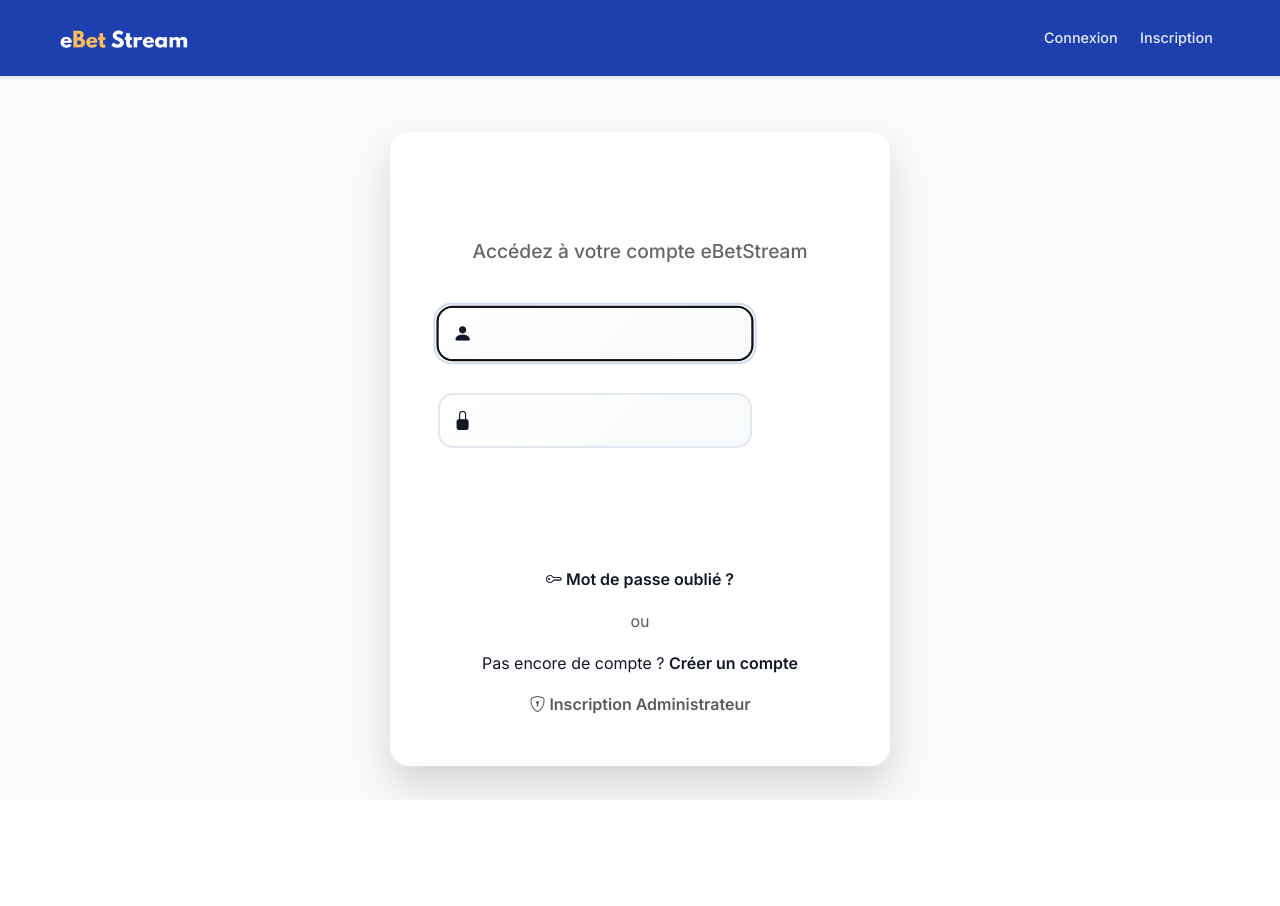
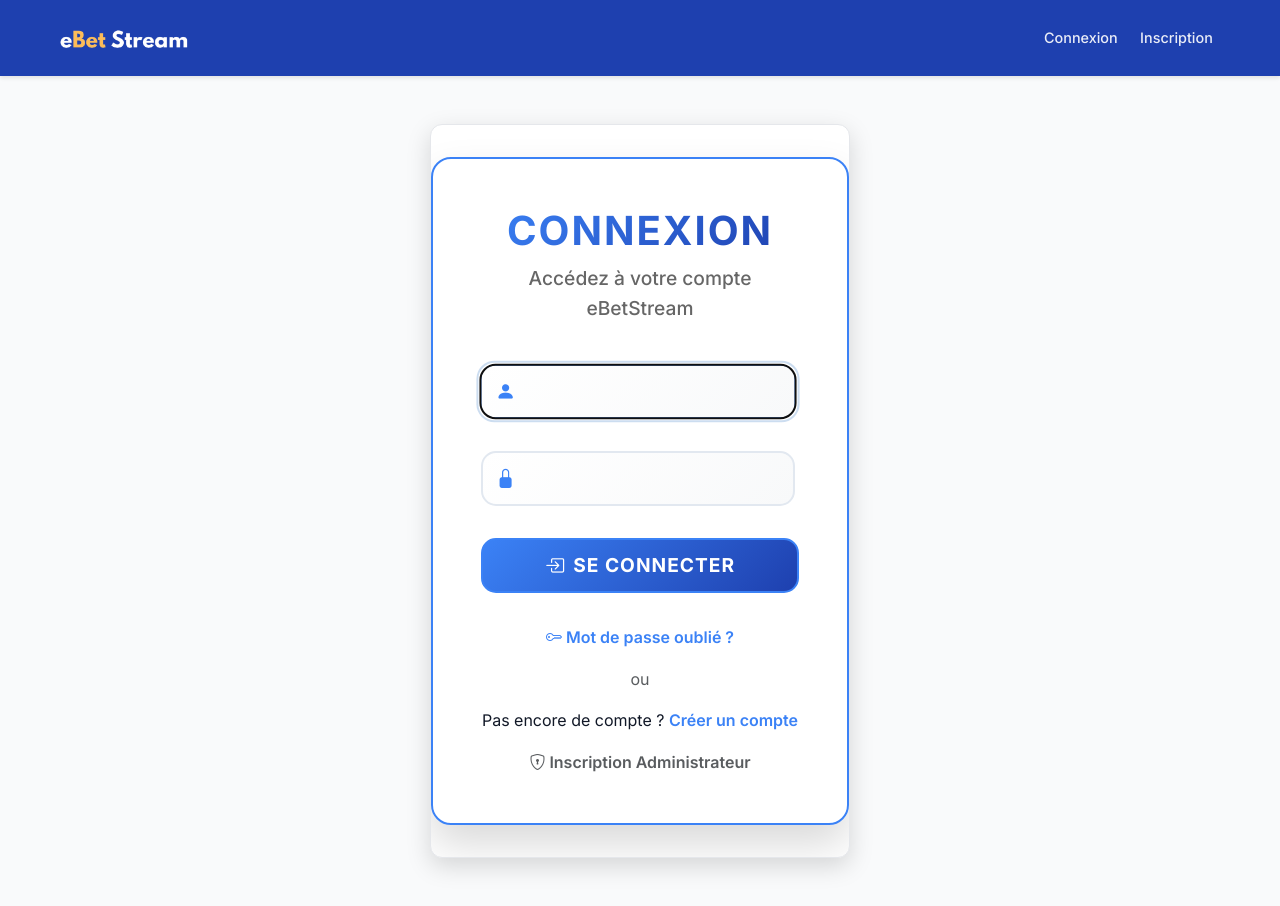
Before and after one commit to rene1001/eBet-Stream, a Django app: page /users/login/ in a window 1280 px wide. Before the commit the page ends 800 px from the top, so only its background shows below. Run offline with Django 5.2, Linux system fonts and the light colour scheme; some libraries are stand-ins or nearby versions.

Commit message:
Adopt a new design system inspired by FanDuel for a modern look
Update CSS styles to implement FanDuel-like hero sections, cards, and forms, including new color variables and layout adjustments for components like `.auth-container` and `.sport-login-container`.

Replit-Commit-Author: Agent
Replit-Commit-Session-Id: 26f97c6e-7ea6-4404-aa37-e07bbc8eb37a
Replit-Commit-Checkpoint-Type: intermediate_checkpoint
Replit-Commit-Screenshot-Url: https://storage.googleapis.com/screenshot-production-us-central1/09129d1f-81ed-47d8-91bd-9fd91e951cca/26f97c6e-7ea6-4404-aa37-e07bbc8eb37a/aYQtBWY

```diff
--- a/eBetStream/static/css/sport-style.css
+++ b/eBetStream/static/css/sport-style.css
@@ -39,6 +39,24 @@
   --animation-duration: 0.2s;
   --animation-timing: ease-out;
   --transition-duration: 0.15s;
+
+  /* Legacy Variables Mapping for Compatibility */
+  --sport-orange: var(--fd-blue-primary);
+  --sport-red: var(--fd-blue-dark);
+  --sport-green: var(--fd-green);
+  --sport-blue: var(--fd-blue-primary);
+  --sport-dark: var(--fd-gray-900);
+  --sport-white: var(--fd-white);
+  --sport-text-dark: var(--fd-text-primary);
+  --sport-text: var(--fd-text-primary);
+  --sport-error: var(--fd-error);
+  --sport-success: var(--fd-success);
+  --sport-focus-color: var(--fd-blue-primary);
+  --sport-link-hover: var(--fd-blue-dark);
+
+  /* Performance optimization values */
+  --border-animation-duration: 8s;
+  --gradient-animation-duration: 4s;
 }
 
 /* Respect user's motion preferences - CRITICAL for accessibility */
@@ -203,21 +221,124 @@ body {
 }
 
 /* ================================================================
+   FANDUEL HERO SECTIONS & CARDS
+   ================================================================ */
+
+/* Hero Section Styles */
+.fd-hero {
+  padding: 4rem 0;
+  color: var(--fd-text-white);
+  position: relative;
+  overflow: hidden;
+}
+
+.fd-hero-content {
+  position: relative;
+  z-index: 2;
+}
+
+.fd-hero h1 {
+  font-size: 2.5rem;
+  font-weight: 800;
+  margin-bottom: 1rem;
+  text-align: center;
+}
+
+.fd-hero p {
+  font-size: 1.1rem;
+  margin-bottom: 2rem;
+  text-align: center;
+  opacity: 0.9;
+}
+
+/* Card Styles - FanDuel Clean Design */
+.fd-card {
+  background: var(--fd-white);
+  border-radius: 12px;
+  padding: 1.5rem;
+  box-shadow: 0 2px 12px rgba(0, 0, 0, 0.08);
+  border: 1px solid var(--fd-gray-200);
+  transition: all var(--transition-duration) var(--animation-timing);
+  height: 100%;
+}
+
+.fd-card:hover {
+  box-shadow: 0 4px 20px rgba(0, 0, 0, 0.12);
+  transform: translateY(-2px);
+}
+
+.fd-card-header {
+  margin-bottom: 1rem;
+}
+
+.fd-card-title {
+  font-size: 1.25rem;
+  font-weight: 700;
+  color: var(--fd-text-primary);
+  margin-bottom: 0.5rem;
+}
+
+.fd-card-subtitle {
+  color: var(--fd-text-secondary);
+  font-size: 0.9rem;
+}
+
+/* Product Section Cards */
+.fd-product-card {
+  border-radius: 16px;
+  overflow: hidden;
+  position: relative;
+  min-height: 300px;
+  color: var(--fd-text-white);
+  display: flex;
+  align-items: flex-end;
+  padding: 2rem;
+  margin-bottom: 2rem;
+}
+
+.fd-product-card-content {
+  position: relative;
+  z-index: 2;
+}
+
+.fd-product-card h3 {
+  font-size: 1.5rem;
+  font-weight: 700;
+  margin-bottom: 0.5rem;
+}
+
+.fd-product-card p {
+  margin-bottom: 1rem;
+  opacity: 0.9;
+}
+
+.fd-product-card .fd-btn-primary {
+  background-color: rgba(255, 255, 255, 0.2);
+  color: var(--fd-text-white);
+  border: 2px solid rgba(255, 255, 255, 0.3);
+}
+
+.fd-product-card .fd-btn-primary:hover {
+  background-color: rgba(255, 255, 255, 0.3);
+  border-color: rgba(255, 255, 255, 0.5);
+}
+
+/* ================================================================
    FORM STYLES - Enhanced Accessibility
    ================================================================ */
 
-.auth-container {
-  max-width: 480px;
+/* FanDuel Authentication Container */
+.auth-container,
+.sport-login-container {
+  max-width: 420px;
   margin: 3rem auto;
-  padding: 2.5rem;
-  background: linear-gradient(135deg, #ffffff 0%, #f8f9fa 100%);
-  border-radius: 20px;
-  /* Simplified shadow for better performance */
-  box-shadow: 0 10px 30px rgba(0, 0, 0, 0.1);
-  border: 2px solid var(--sport-orange);
+  padding: 2rem;
+  background: var(--fd-white);
+  border-radius: 12px;
+  box-shadow: 0 8px 25px rgba(0, 0, 0, 0.15);
+  border: 1px solid var(--fd-gray-200);
   position: relative;
   overflow: hidden;
-  transition: transform var(--animation-duration) var(--animation-timing);
 }
 
 /* Reduced border animation for performance */
```
